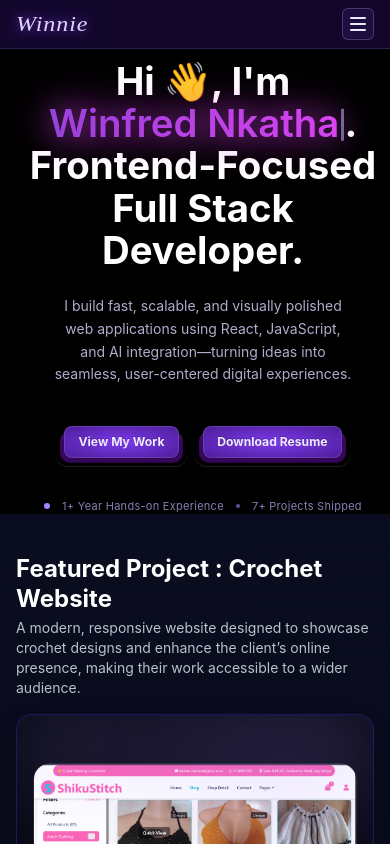
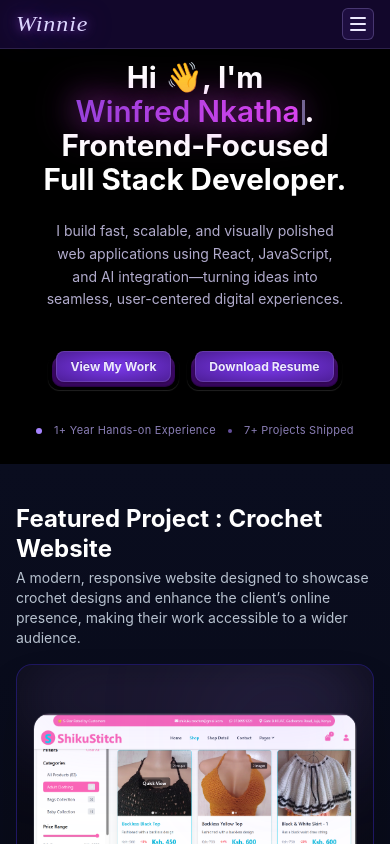
Before and after one commit to Winney360/Winfred-Nkatha-Portfolio, a React (Vite) app in the folder client/: page / in a window 390 px wide. Shown: the top 844 px of the page. Built offline with nearby package versions, Linux system fonts and the light colour scheme; no server answers.

Commit message:
style(Hero): adjust text size and layout for improved readability on various screen sizes

```diff
--- a/client/src/sections/Hero.jsx
+++ b/client/src/sections/Hero.jsx
@@ -127,7 +127,7 @@ const Hero = () => {
       </div>
 
 {/* Main Content */}
-      <div className="relative z-10 mt-4 w-full pt-6 ml-2 md:ml-4 md:mt-8 md:pt-8 lg:ml-5 lg:mt-10 lg:pt-12">
+      <div className="relative z-10 mt-4 w-full pt-6 md:ml-4 md:mt-8 md:pt-8 lg:ml-5 lg:mt-10 lg:pt-12">
             {/* Left: Text Content */}
             <motion.div
               initial={{ opacity: 0, y: 24 }}
@@ -135,7 +135,7 @@ const Hero = () => {
               transition={{ duration: 0.7, ease: "easeOut" }}
               className="z-10 w-full md:w-3/4 lg:w-3/4"
             >
-              <h1 className="text-balance text-center text-[2.4rem] font-bold leading-[1.1] text-white md:text-left md:text-[3.8rem] lg:text-[4rem]">
+              <h1 className="text-balance text-center text-[1.85rem] font-bold leading-[1.15] text-white md:text-left md:text-[3.8rem] md:leading-[1.1] lg:text-[4rem]">
                 Hi
                 <motion.span
                   className="ml-2 inline-block md:hidden"
```
